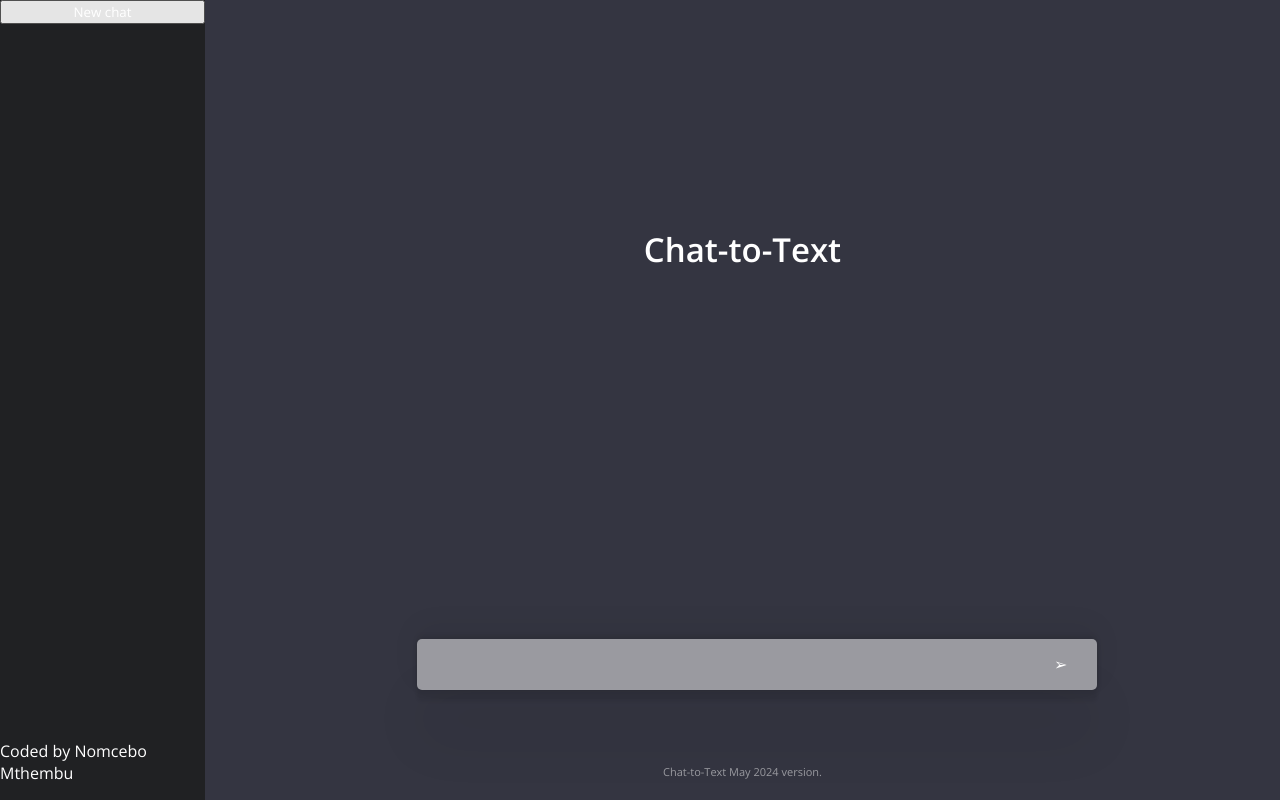
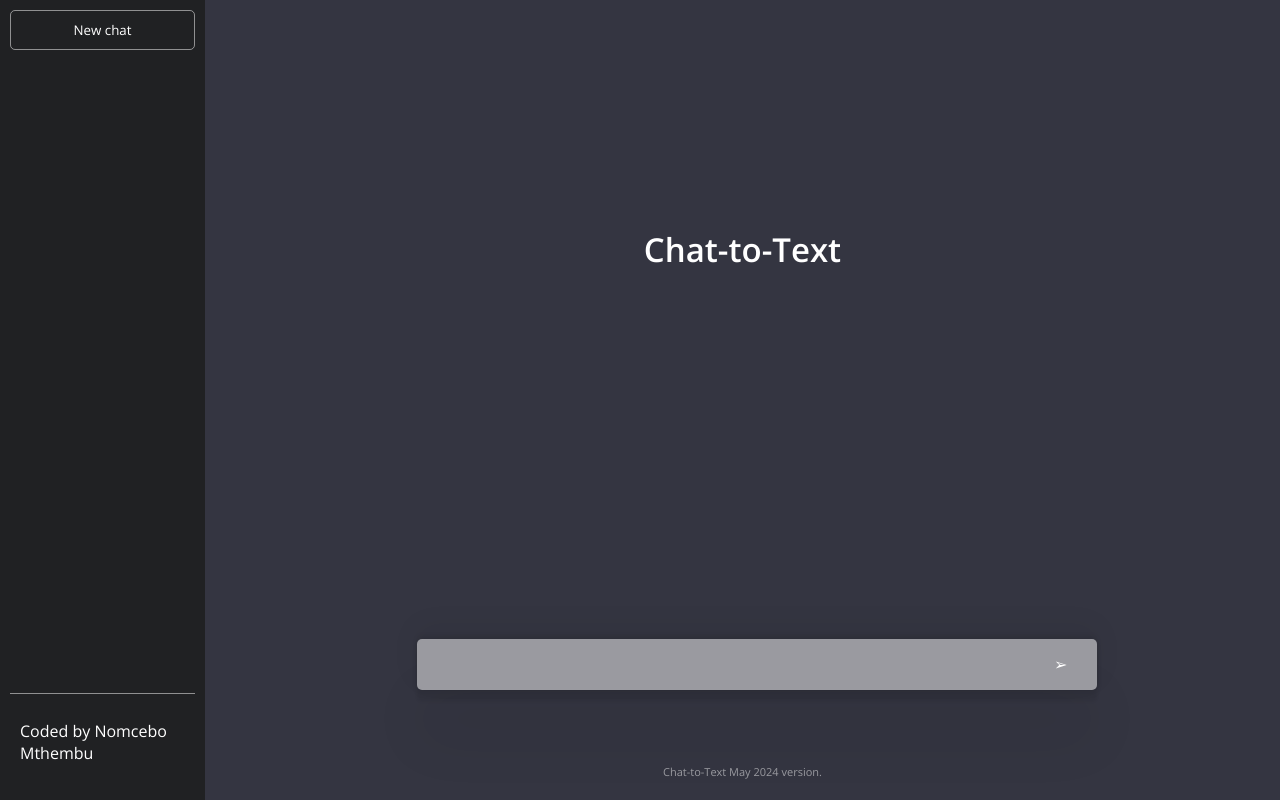
Before and after one commit to Nomcebo-coder-hub/ChatGPT_clone, a plain HTML site: page index.html in a window 1280 px wide. Drawn offline with nearby package versions, Linux system fonts and the light colour scheme.

Commit message:
Added css for button, nav, .history and .history p

```diff
--- a/index.html
+++ b/index.html
@@ -10,9 +10,9 @@
     <section class="side-bar">
       <button>New chat</button>
       <div class="history"></div>
-      <div class="nav">
+      <nav>
         <p>Coded by Nomcebo Mthembu</p>
-      </div>
+      </nav>
     </section>
     <section class="main">
       <h1>Chat-to-Text</h1>
--- a/styles.css
+++ b/styles.css
@@ -77,4 +77,31 @@ input:focus {
   position: absolute;
   right: 0;
   bottom: 15px;
+  cursor: pointer;
 }
+
+button {
+  border: solid 0.5px rgba(255, 255, 255, 0.5);
+  background-color: transparent;
+  border-radius: 5px;
+  padding: 10px;
+  margin: 10px;
+}
+
+nav {
+  border-top: solid 0.5px rgba(255, 255, 255, 0.5);
+  padding: 10px;
+  margin: 10px;
+}
+
+.history {
+  padding: 10px;
+  margin: 10px;
+  display: flex;
+  flex-direction: column;
+  height: 100%;
+}
+
+.history p {
+  cursor: pointer;
+}
```
